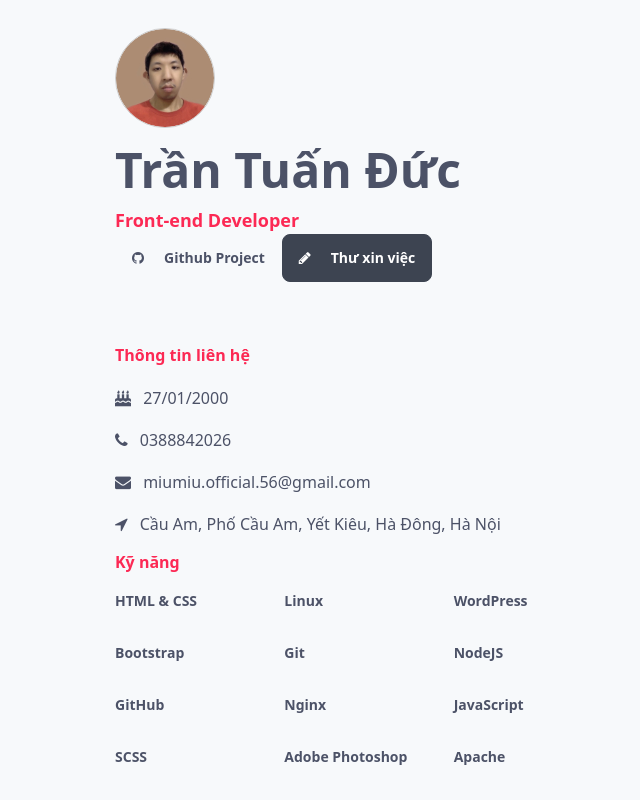
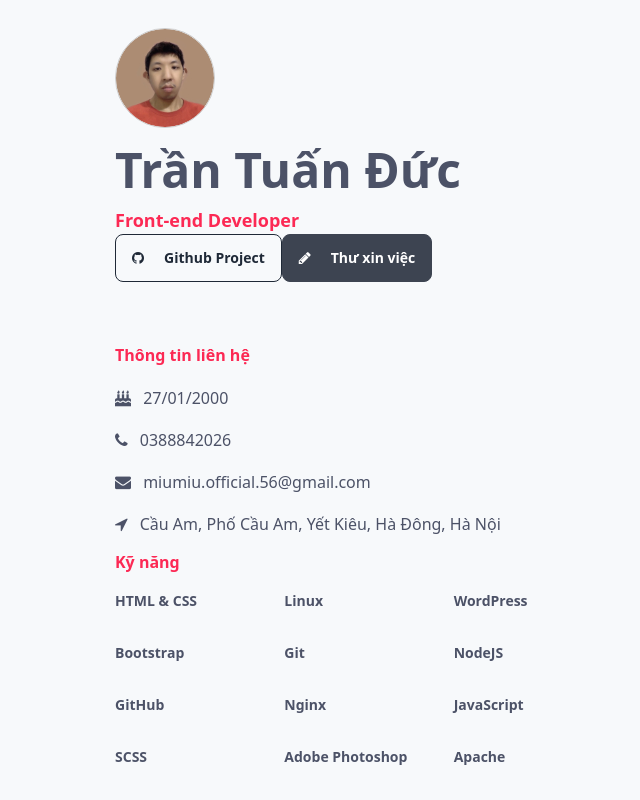
Before and after one commit to tuanductran/cv, a Vue app: page / in a window 1280 px wide. Shown: the top 800 px of the page, without its empty margins (29-669 px from the left). Built offline with nearby package versions, Linux system fonts and the light colour scheme.

Commit message:
Update index.vue

```diff
--- a/src/views/Intro/Profile/index.vue
+++ b/src/views/Intro/Profile/index.vue
@@ -26,7 +26,7 @@
          </p>
          <!-- End Role -->
          <!-- Github -->
-         <a class="btn btn-sm md:btn-md btn-ghost gap-2 normal-case lg:gap-3" role="button" :href="intro.links[projectLinks]" title="Github Project" target="_blank" onClick="ga('event', 'ProjectsLink', 'view', 'projects_link');">
+         <a class="btn btn-sm md:btn-md btn-outline gap-2 normal-case lg:gap-3" role="button" :href="intro.links[projectLinks]" title="Github Project" target="_blank" onClick="ga('event', 'ProjectsLink', 'view', 'projects_link');">
             <i :class="`fa fa-${ projectLinks } mr-2`" />
             <span>Github Project</span>
          </a>
```
